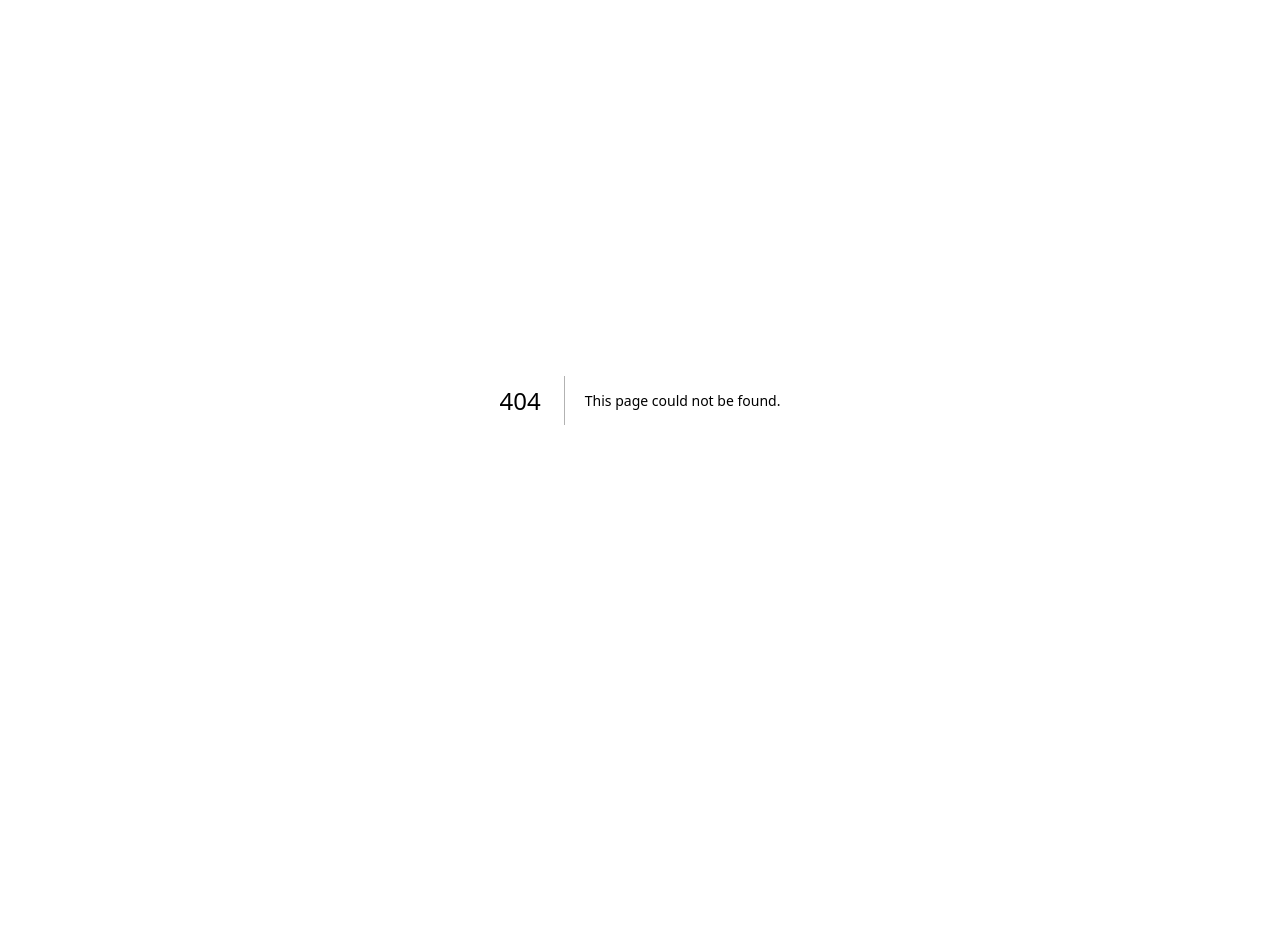
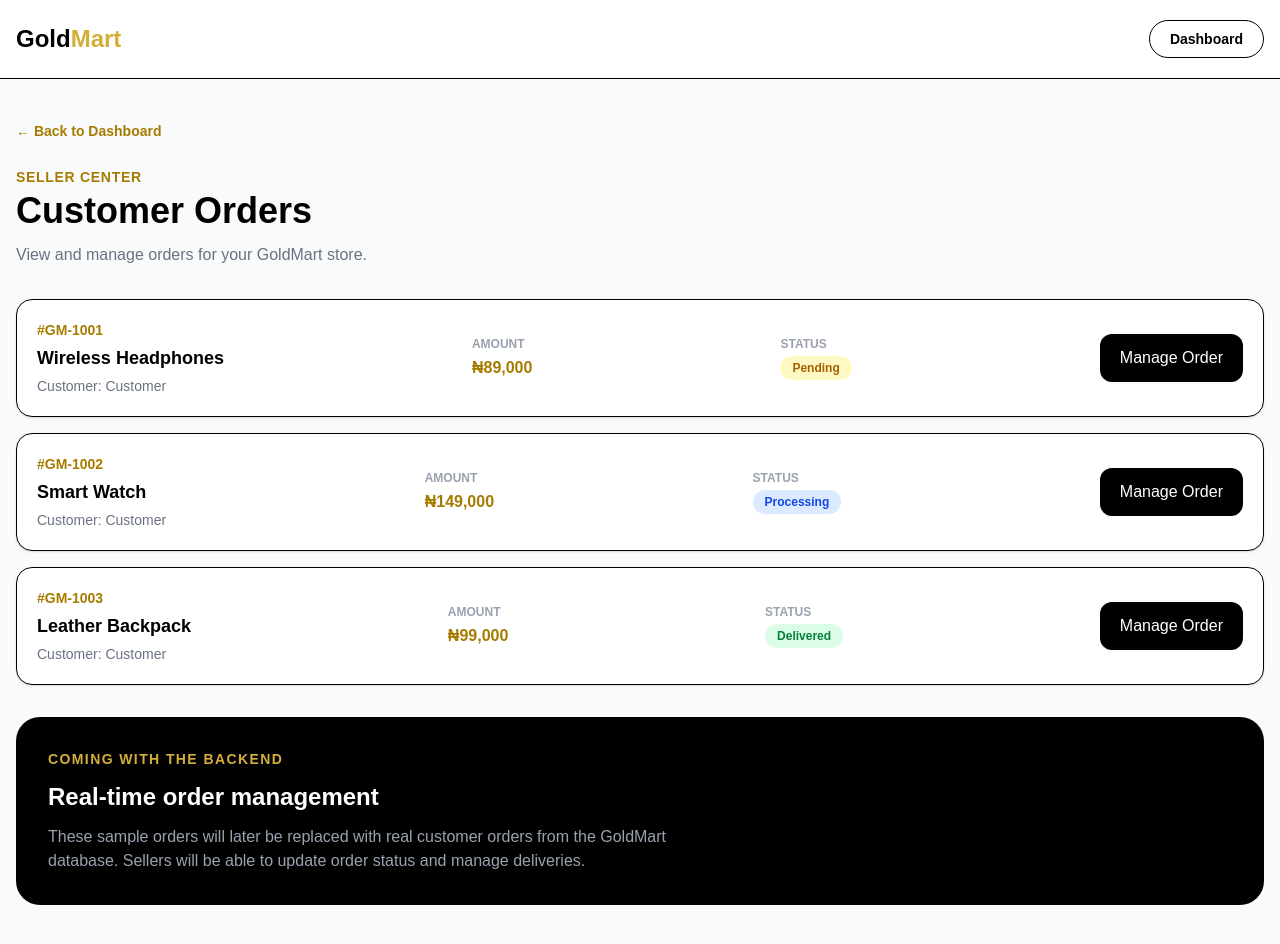
Before and after one commit to oscar1-max/Gold-mart-Ybsr, a Next.js app: page /seller/orders in a window 1280 px wide. Before the commit this address had no page. Before the commit the page ends 800 px from the top, so only its background shows below. Built offline with nearby package versions, Linux system fonts and the light colour scheme.

Commit message:
Create SellerOrdersPage to manage customer orders
This component displays a list of customer orders with their details, including status and management options.

```diff
--- /dev/null
+++ b/app/seller/orders/page.tsx
@@ -0,0 +1,178 @@
+"use client";
+
+import Link from "next/link";
+
+const orders = [
+  {
+    id: "#GM-1001",
+    customer: "Customer",
+    product: "Wireless Headphones",
+    amount: "₦89,000",
+    status: "Pending",
+  },
+  {
+    id: "#GM-1002",
+    customer: "Customer",
+    product: "Smart Watch",
+    amount: "₦149,000",
+    status: "Processing",
+  },
+  {
+    id: "#GM-1003",
+    customer: "Customer",
+    product: "Leather Backpack",
+    amount: "₦99,000",
+    status: "Delivered",
+  },
+];
+
+export default function SellerOrdersPage() {
+  return (
+    <main className="min-h-screen bg-gray-50 text-black">
+
+      {/* HEADER */}
+      <header className="border-b bg-white">
+        <div className="mx-auto flex max-w-7xl items-center justify-between px-4 py-5">
+
+          <Link href="/" className="text-2xl font-black">
+            Gold<span className="text-[#D4AF37]">Mart</span>
+          </Link>
+
+          <Link
+            href="/seller"
+            className="rounded-full border px-5 py-2 text-sm font-bold"
+          >
+            Dashboard
+          </Link>
+
+        </div>
+      </header>
+
+      {/* CONTENT */}
+      <div className="mx-auto max-w-7xl px-4 py-10">
+
+        <Link
+          href="/seller"
+          className="text-sm font-bold text-[#A67C00]"
+        >
+          ← Back to Dashboard
+        </Link>
+
+        <div className="mt-6">
+
+          <p className="text-sm font-bold uppercase tracking-wider text-[#A67C00]">
+            Seller Center
+          </p>
+
+          <h1 className="mt-1 text-3xl font-black sm:text-4xl">
+            Customer Orders
+          </h1>
+
+          <p className="mt-3 text-gray-500">
+            View and manage orders for your GoldMart store.
+          </p>
+
+        </div>
+
+        {/* ORDER LIST */}
+        <div className="mt-8 space-y-4">
+
+          {orders.map((order) => (
+            <div
+              key={order.id}
+              className="rounded-2xl border bg-white p-5 shadow-sm"
+            >
+
+              <div className="flex flex-col gap-5 lg:flex-row lg:items-center lg:justify-between">
+
+                {/* ORDER INFO */}
+                <div>
+
+                  <p className="text-sm font-bold text-[#A67C00]">
+                    {order.id}
+                  </p>
+
+                  <h2 className="mt-1 text-lg font-black">
+                    {order.product}
+                  </h2>
+
+                  <p className="mt-1 text-sm text-gray-500">
+                    Customer: {order.customer}
+                  </p>
+
+                </div>
+
+                {/* PRICE */}
+                <div>
+                  <p className="text-xs font-bold uppercase text-gray-400">
+                    Amount
+                  </p>
+
+                  <p className="mt-1 font-black text-[#A67C00]">
+                    {order.amount}
+                  </p>
+                </div>
+
+                {/* STATUS */}
+                <div>
+                  <p className="text-xs font-bold uppercase text-gray-400">
+                    Status
+                  </p>
+
+                  <span
+                    className={`mt-1 inline-block rounded-full px-3 py-1 text-xs font-bold ${
+                      order.status === "Delivered"
+                        ? "bg-green-100 text-green-700"
+                        : order.status === "Processing"
+                        ? "bg-blue-100 text-blue-700"
+                        : "bg-yellow-100 text-yellow-700"
+                    }`}
+                  >
+                    {order.status}
+                  </span>
+                </div>
+
+                {/* ACTION */}
+                <button
+                  type="button"
+                  onClick={() =>
+                    alert(
+                      "Order management will be connected to the GoldMart backend."
+                    )
+                  }
+                  className="rounded-xl bg-black px-5 py-3 text-sm font-bold text-white"
+                >
+                  Manage Order
+                </button>
+
+              </div>
+
+            </div>
+          ))}
+
+        </div>
+
+        {/* NOTICE */}
+        <section className="mt-8 rounded-3xl bg-black p-8 text-white">
+
+          <p className="text-sm font-bold uppercase tracking-widest text-[#D4AF37]">
+            Coming with the Backend
+          </p>
+
+          <h2 className="mt-3 text-2xl font-black">
+            Real-time order management
+          </h2>
+
+          <p className="mt-3 max-w-2xl text-gray-400">
+            These sample orders will later be replaced with
+            real customer orders from the GoldMart database.
+            Sellers will be able to update order status and
+            manage deliveries.
+          </p>
+
+        </section>
+
+      </div>
+    </main>
+  );
+}
```
